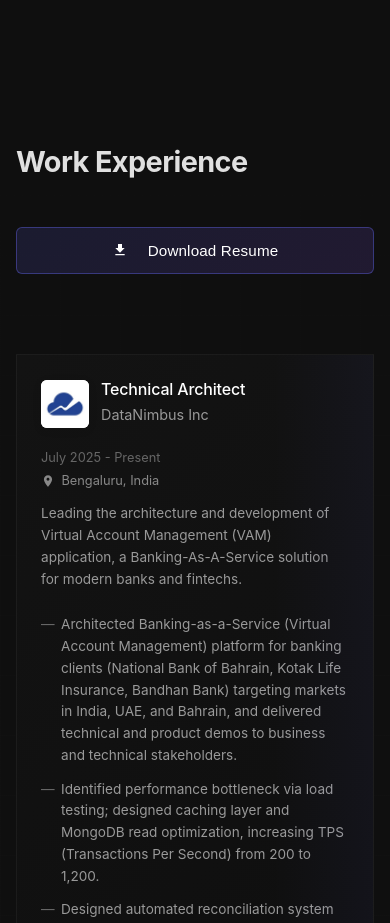
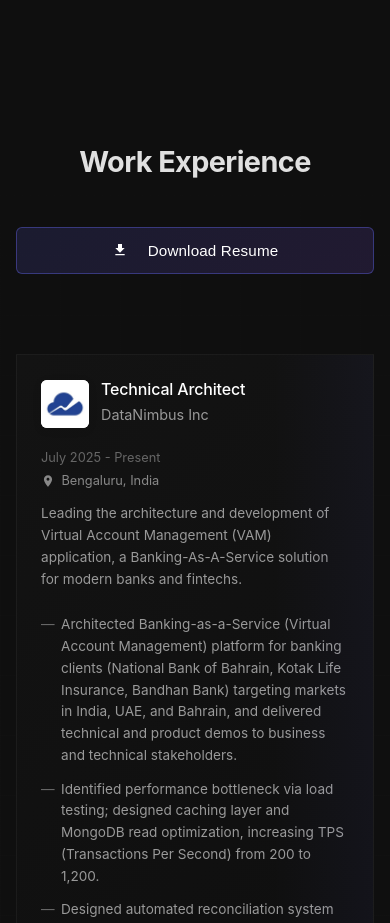
Before and after one commit to narasimhakamath/narasimhakamath-portfolio, a React (Vite) app: page / in a window 390 px wide. Shown: the part 3140-4063 px from the top of the page. Built offline with nearby package versions, Linux system fonts and the light colour scheme; no server answers.

Commit message:
- Center aligned Work Experience.

```diff
--- a/src/components/Experience.css
+++ b/src/components/Experience.css
@@ -275,11 +275,12 @@
 
   .section-title {
     font-size: 1.75rem;
+    text-align: center;
   }
 
   .section-header {
     flex-direction: column;
-    align-items: flex-start;
+    align-items: center;
   }
 
   .download-btn {
```
